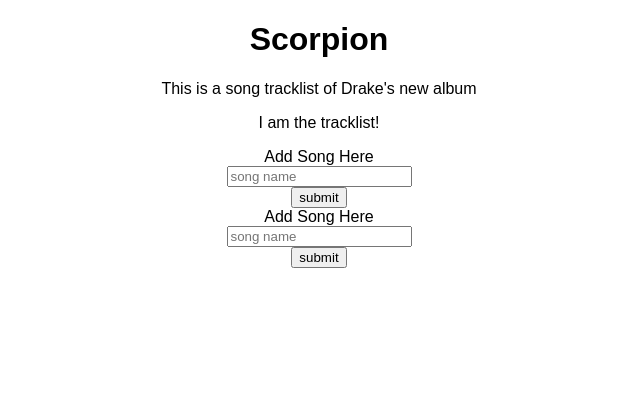
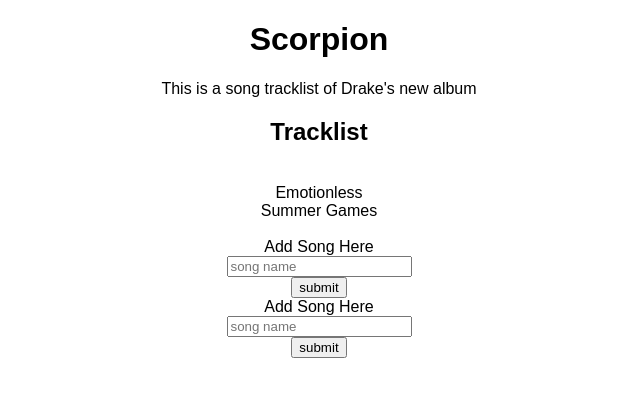
Before and after one commit to FranciscoJG20/drake-app-front, a React (Create React App) app: page /song in a window 1280 px wide. Shown: the top 396 px of the page, without its empty margins (321-961 px from the left). Built offline with nearby package versions, Linux system fonts and the light colour scheme.

Commit message:
initialized state in SongList and rendered two songs

```diff
--- a/src/components/SongList/SongList.js
+++ b/src/components/SongList/SongList.js
@@ -1,12 +1,25 @@
 import React, { Component } from "react";
 import Song from "../Song/Song";
-import { Route, Link } from "react-router-dom";
+import { Route } from "react-router-dom";
 
 class songlist extends Component {
+  constructor() {
+    super();
+
+    this.state = {
+      songs: ["Emotionless", "Summer Games", "On Your Feelings"]
+    };
+  }
   render() {
     return (
       <div>
-        <p> I am the tracklist! </p>
+        <h2> Tracklist </h2>
+        <br />
+        {this.state.songs[0]}
+        <br />
+        {this.state.songs[1]}
+        <br />
+        <br />
         <Song />
         <Route path="/song" component={Song} />
       </div>
```
